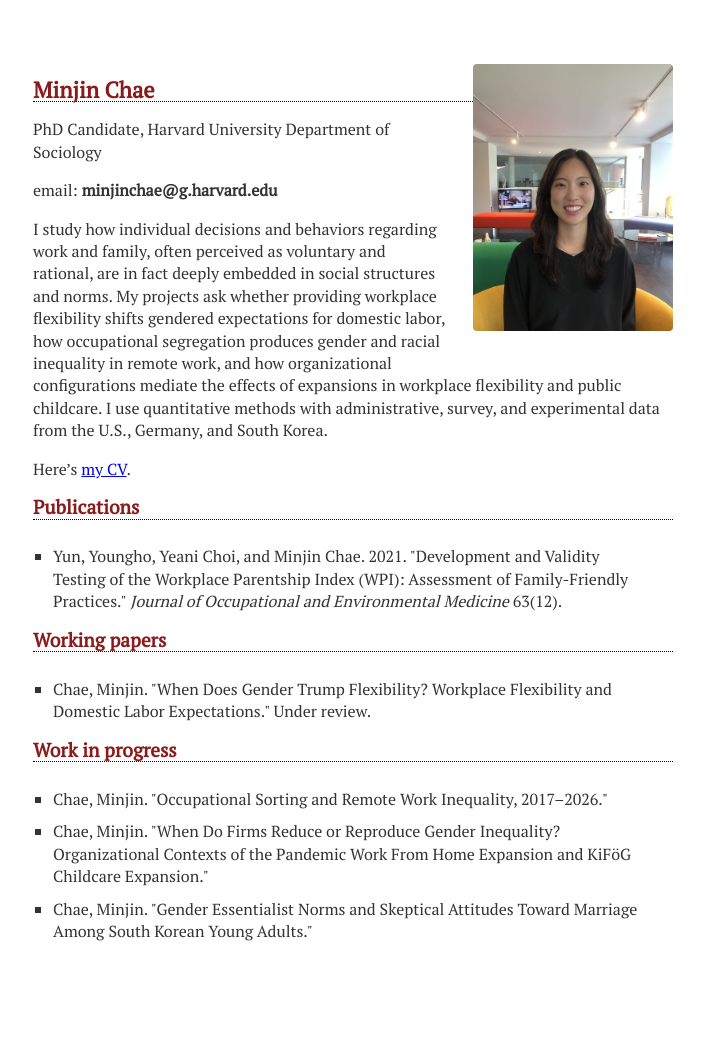
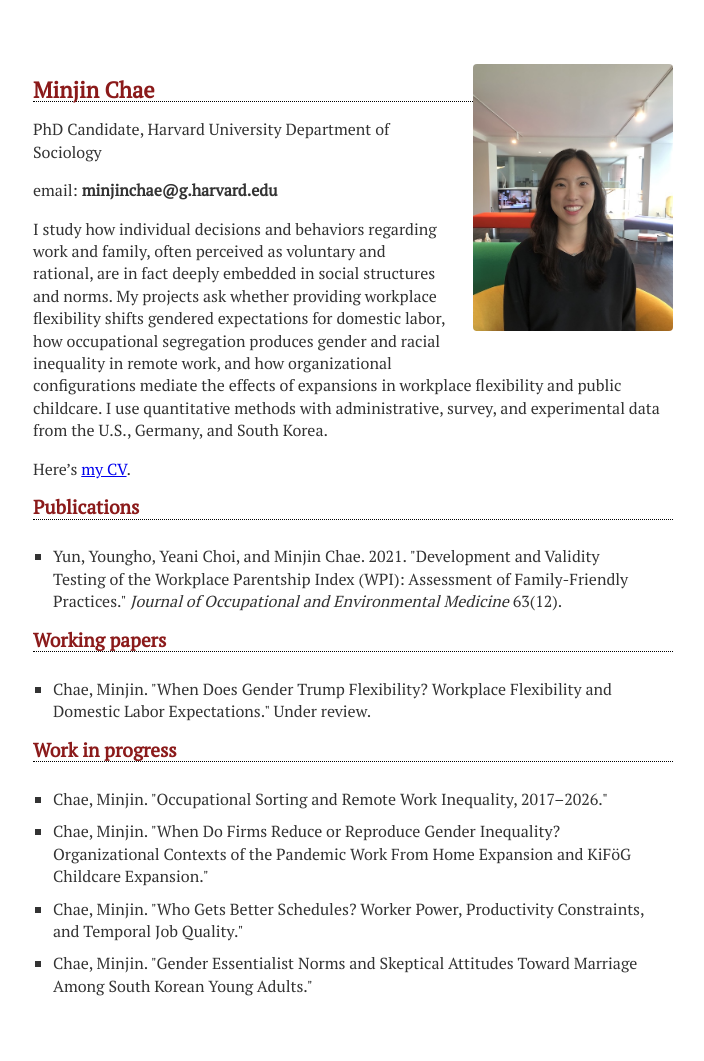
Before and after one commit to chaeminjin/chaeminjin.github.io, a Jekyll site: the page built from index.md, in a window 1280 px wide. Shown: the whole page, without its empty margins (287-991 px from the left). Built offline with Jekyll 4.4.1, drawn with Linux system fonts in a browser that asks for light colours; before the commit the page ends 1006 px from its top, so only the background shows below that.

Commit message:
Add Worker Power schedules paper to Work in progress
Add 'Who Gets Better Schedules? Worker Power, Productivity Constraints,
and Temporal Job Quality' to Work in progress on both site and CV,
between the German firms paper and the Korean essentialism paper.

Co-Authored-By: Claude Opus 4.7 (1M context) <noreply@anthropic.com>

```diff
--- a/index.md
+++ b/index.md
@@ -34,5 +34,6 @@ Here's [my CV](Chae_CV.pdf).
 <ul class="publications">
   <li>Chae, Minjin. "Occupational Sorting and Remote Work Inequality, 2017&ndash;2026."</li>
   <li>Chae, Minjin. "When Do Firms Reduce or Reproduce Gender Inequality? Organizational Contexts of the Pandemic Work From Home Expansion and KiF&ouml;G Childcare Expansion."</li>
+  <li>Chae, Minjin. "Who Gets Better Schedules? Worker Power, Productivity Constraints, and Temporal Job Quality."</li>
   <li>Chae, Minjin. "Gender Essentialist Norms and Skeptical Attitudes Toward Marriage Among South Korean Young Adults."</li>
 </ul>
```
Also changed, not shown: 2 other files.
